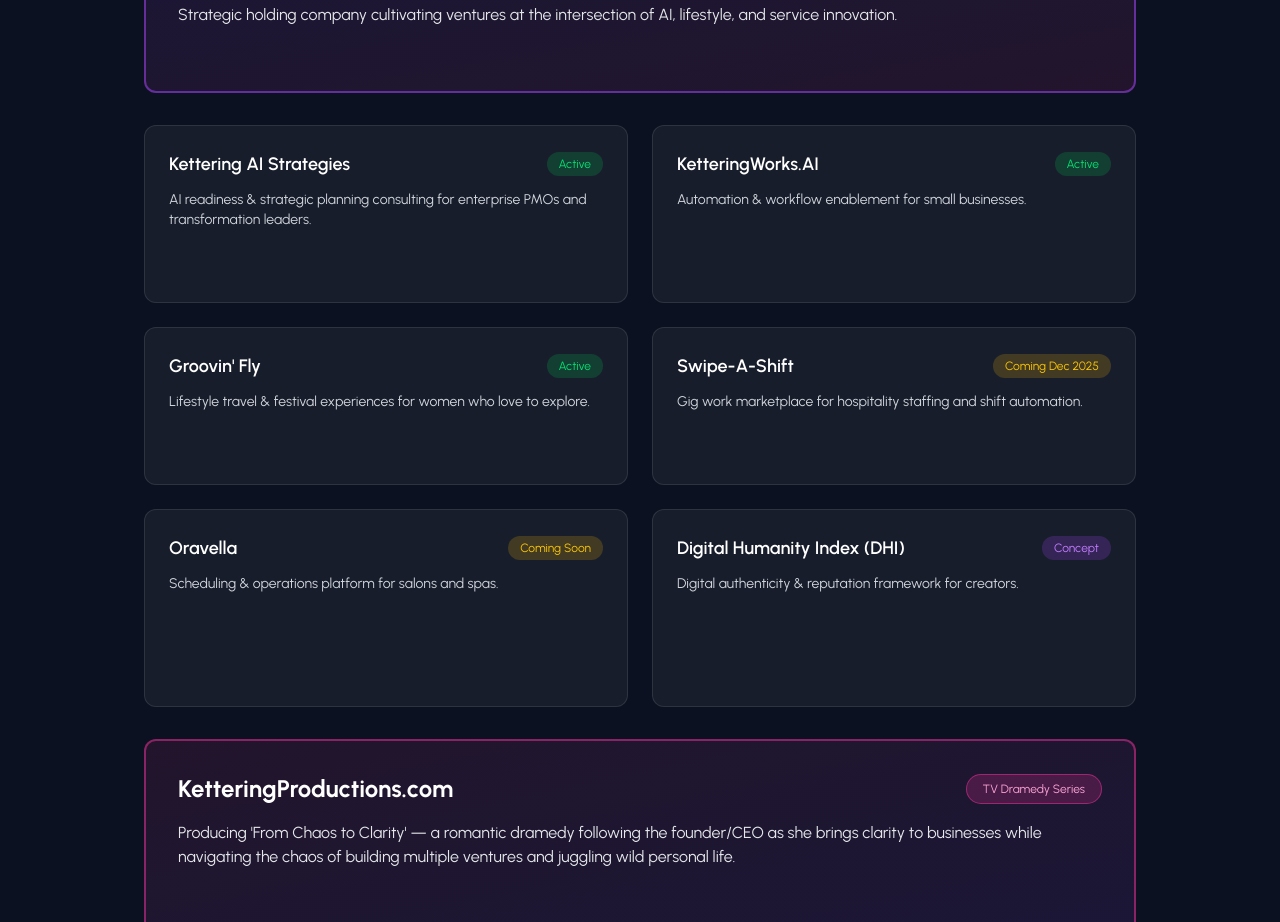
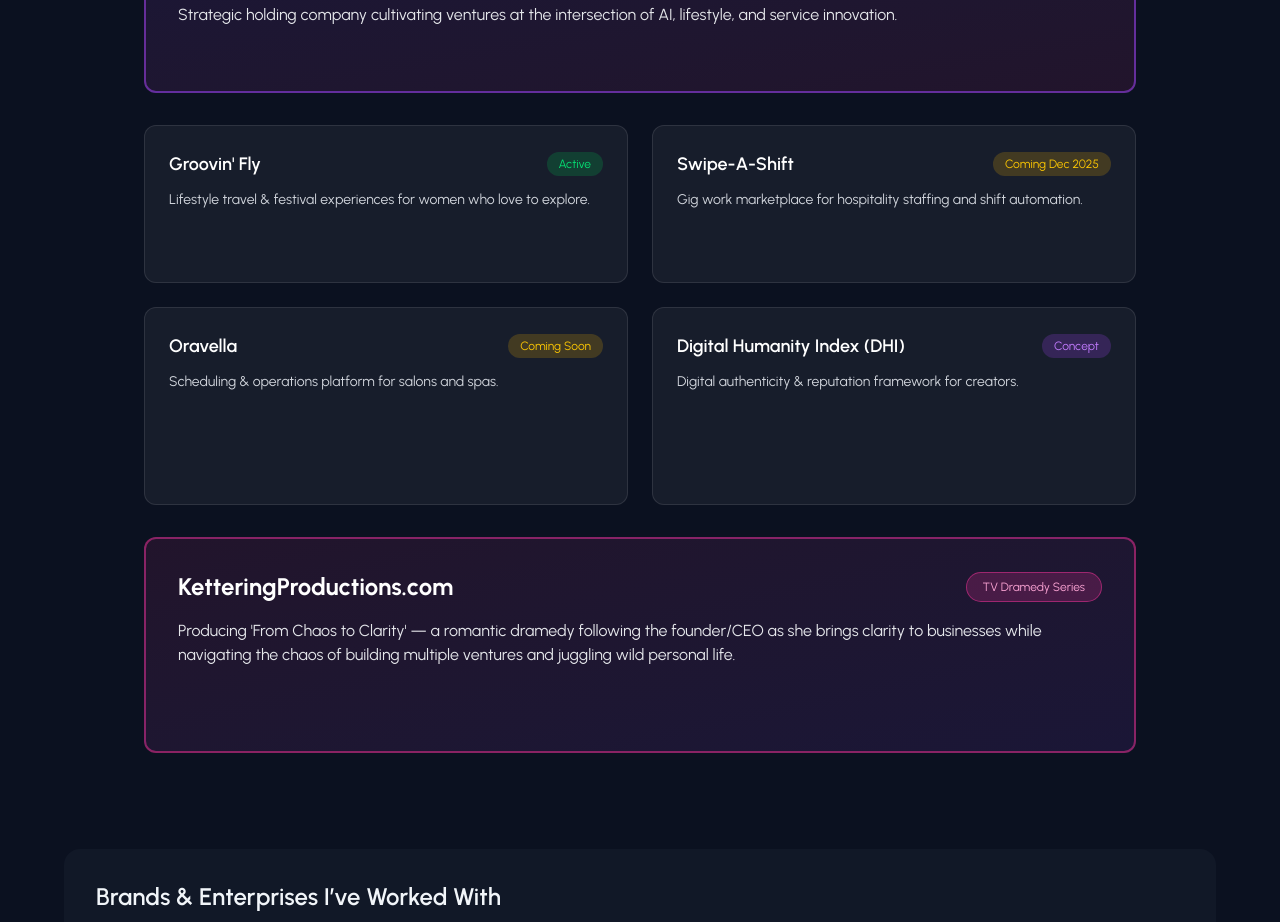
Before and after one commit to KetteringPro/christy-site, a Next.js app: page / in a window 1280 px wide. Shown: the part 800-1722 px from the top of the page. Built offline with nearby package versions, Linux system fonts and the light colour scheme.

Commit message:
Remove KWAI and KAIS branding

```diff
--- a/app/components/Ventures.tsx
+++ b/app/components/Ventures.tsx
@@ -15,23 +15,6 @@ const hero = {
 
 // The Ventures Portfolio
 const ventures = [
-  {
-    name: "Kettering AI Strategies",
-    slug: "/ventures/kais",
-    status: "Active",
-    tagline:
-      "AI readiness & strategic planning consulting for enterprise PMOs and transformation leaders.",
-    problem:
-      "Turn project chaos into clarity — reducing requirements, specs, and timelines from months to days.",
-  },
-  {
-    name: "KetteringWorks.AI",
-    slug: "/ventures/kwai",
-    status: "Active",
-    tagline: "Automation & workflow enablement for small businesses.",
-    problem:
-      "Reclaim your time by automating scheduling, invoices, and daily admin — minutes, not hours.",
-  },
   {
     name: "Groovin' Fly",
     slug: "/ventures/groovinfly",
--- a/app/page.tsx
+++ b/app/page.tsx
@@ -57,31 +57,6 @@ function Badge({ children }: { children: React.ReactNode }) {
 
 import Ventures from "./components/Ventures"; {
   const ventures = [
-    {
-      href: "/kais",
-      title: "Kettering AI Strategies",
-      status: "Active",
-      blurb:
-        "AI readiness & strategic planning consulting for enterprise PMOs and transformation leaders.",
-      details:
-        "Providing tailored AI strategy consulting to help enterprises integrate AI into their project management and transformation initiatives, ensuring measurable business impact.",
-      links: [
-        { label: "Learn More", url: "/kais" },
-        { label: "Contact", url: "/contact" },
-      ],
-    },
-    {
-      href: "/kwai",
-      title: "KetteringWorks.AI",
-      status: "Active",
-      blurb:
-        "Automation & workflow enablement for small businesses.",
-      details:
-        "Empowering small businesses with AI-driven automation solutions to streamline operations, reduce costs, and enhance productivity.",
-      links: [
-        { label: "Explore KetteringWorks.AI", url: "/kwai" },
-      ],
-    },
     {
       href: "/groovinfly",
       title: "GroovinFly",
--- a/app/ventures/kais/page.tsx
+++ /dev/null
@@ -1,72 +0,0 @@
-import Image from "next/image";
-import Link from "next/link";
-import kaisLogo from "@/public/images/kais-logo.png";
-
-export const metadata = {
-  title: "Kettering AI Strategies | AI Readiness & Strategic Planning",
-  description:
-    "Enterprise consulting for AI readiness, strategy execution, and PMO transformation.",
-};
-
-export default function KAISPage() {
-  return (
-    <main className="min-h-screen bg-[#0B1120] text-[#E2E8F0] flex flex-col items-center justify-center px-6 py-20">
-      <div className="max-w-3xl w-full text-center bg-[#111827] border border-slate-700 rounded-2xl p-10 shadow-lg">
-        <Image
-          src={kaisLogo}
-          alt="Kettering AI Strategies logo"
-          width={180}
-          height={180}
-          className="mx-auto mb-6"
-        />
-        <h1 className="text-3xl font-semibold text-[#F1F5F9] mb-4">
-          Kettering AI Strategies
-        </h1>
-        <p className="text-[#CBD5E1] mb-8 leading-relaxed">
-          AI readiness and strategic planning for enterprise PMOs. We help
-          organizations move from curiosity to confident adoption through
-          practical sprints and automation roadmaps.
-        </p>
-        <section className="max-w-3xl mx-auto py-12 px-4">
-          <h2 className="text-xl font-semibold text-white mb-4">The Problem</h2>
-          <p className="text-gray-300 leading-relaxed">
-            Organizations know AI can transform how they operate — but between unclear
-            requirements, slow planning cycles, and competing priorities, progress
-            stalls before it starts. The problem isn’t vision — it’s execution.
-            <strong className="text-white">
-              {" "}Kettering AI Strategies (KAIS)
-            </strong>{" "}
-            closes that gap, turning complex strategy into actionable, measurable
-            outcomes in days, not months.
-          </p>
-        </section>
-        <section className="mt-8 text-center">
-          <h2 className="text-xl font-semibold text-[#F1F5F9] mb-3">What We Do</h2>
-          <ul className="list-disc list-inside mx-auto inline-block text-left space-y-2 text-[#CBD5E1] mb-8">
-            <li>Automation workflows for small businesses</li>
-            <li>AI‑driven systems integration</li>
-            <li>Digital presence &amp; website setup</li>
-            <li>"Business‑in‑a‑Box" automation packages</li>
-          </ul>
-        </section>
-        <a
-          href="https://ketteringworks.ai"
-          target="_blank"
-          rel="noopener noreferrer"
-          className="inline-block bg-[#a855f7] text-[#0B1120] px-6 py-3 rounded-lg font-semibold hover:bg-[#c084fc] transition"
-        >
-          Visit Site
-        </a>
-
-        <div className="mt-10">
-          <Link
-            href="/"
-            className="inline-block border border-[#a855f7] text-[#a855f7] px-5 py-3 rounded-lg text-sm font-semibold hover:bg-[#a855f7] hover:text-[#0B1120] transition"
-          >
-            ← Back to Home
-          </Link>
-        </div>
-      </div>
-    </main>
-  );
-}
--- a/app/ventures/kwai/page.tsx
+++ /dev/null
@@ -1,69 +0,0 @@
-// /app/kwai/page.tsx
-import Image from "next/image";
-import Link from "next/link";
-import kwaiLogo from "@/public/images/kwai-logo.png";
-
-export const metadata = {
-  title: "KetteringWorks.AI | Automation & Workflow Enablement",
-  description:
-    "Automation and workflow enablement for small businesses using AI and custom integrations.",
-};
-
-export default function KWAIPage() {
-  return (
-    <main className="min-h-screen bg-[#0B1120] text-[#E2E8F0] flex flex-col items-center justify-center px-6 py-20">
-      <div className="max-w-3xl w-full text-center bg-[#111827] border border-slate-700 rounded-2xl p-10 shadow-lg">
-        <Image
-          src={kwaiLogo}
-          alt="KetteringWorks.AI logo"
-          width={180}
-          height={180}
-          className="mx-auto mb-6"
-        />
-        <h1 className="text-3xl font-semibold text-[#F1F5F9] mb-4">
-          KetteringWorks.AI
-        </h1>
-        <p className="text-[#CBD5E1] mb-8 leading-relaxed">
-          Empowering small businesses to automate workflows, streamline
-          operations, and scale smarter with AI-powered systems.
-        </p>
-
-        <section className="max-w-3xl mx-auto py-12 px-4">
-        <h2 className="text-xl font-semibold text-white mb-4">The Problem</h2>
-        <p className="text-gray-300 leading-relaxed">
-          Small business owners are drowning in admin — scheduling, invoices, emails,
-          and endless tasks that eat away at every day. The problem isn’t effort —
-          it’s inefficiency.{" "}
-          <strong className="text-white">KetteringWorks.AI</strong> eliminates the
-          busywork so business owners can focus on growth, creativity, and customers.
-        </p>
-        </section>
-        <div className="text-center mb-8">
-          <div className="text-lg font-semibold mb-2">What We Do</div>
-          <ul className="text-[#CBD5E1] mb-8 leading-relaxed list-disc list-inside text-center space-y-2">
-            <li>Automation Workflows for Small Businesses</li>
-            <li>AI-Driven Systems Integration</li>
-            <li>Digital Presence &amp; Website Setup</li>
-            <li>“Business-in-a-Box” Automation Packages</li>
-          </ul>
-        </div>
-        <a
-          href="https://ketteringworks.ai"
-          target="_blank"
-          rel="noopener noreferrer"
-          className="inline-block bg-[#a855f7] text-[#0B1120] px-6 py-3 rounded-lg font-semibold hover:bg-[#c084fc] transition"
-        >
-          Visit Site
-        </a>
-        <div className="mt-10">
-          <Link
-            href="/"
-            className="inline-block border border-[#a855f7] text-[#a855f7] px-5 py-3 rounded-lg text-sm font-semibold hover:bg-[#a855f7] hover:text-[#0B1120] transition"
-          >
-            ← Back to Home
-          </Link>
-        </div>
-      </div>
-    </main>
-  );
-}
```
